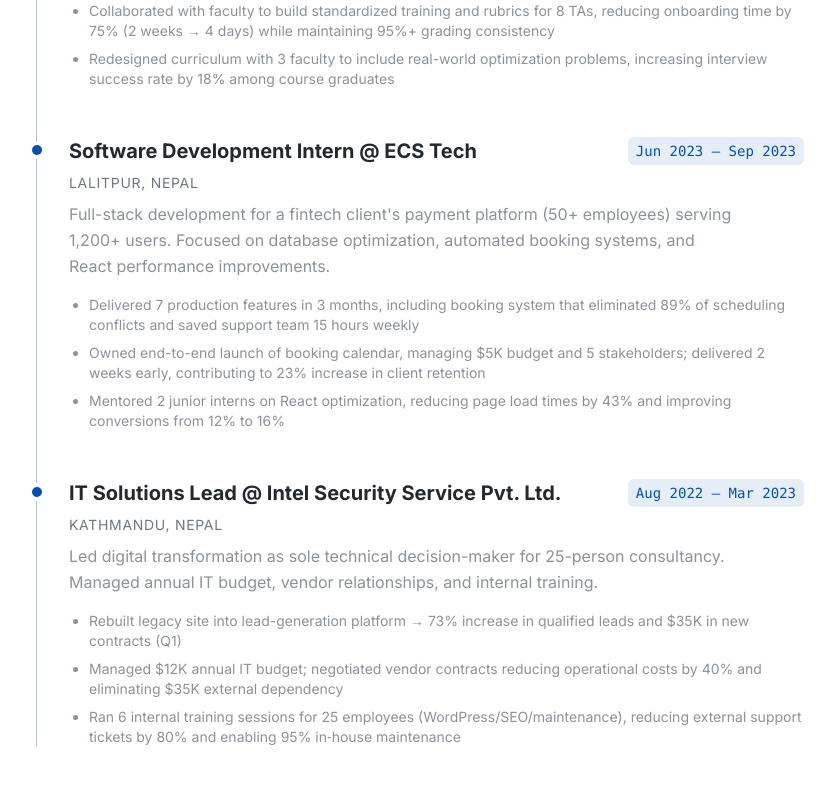
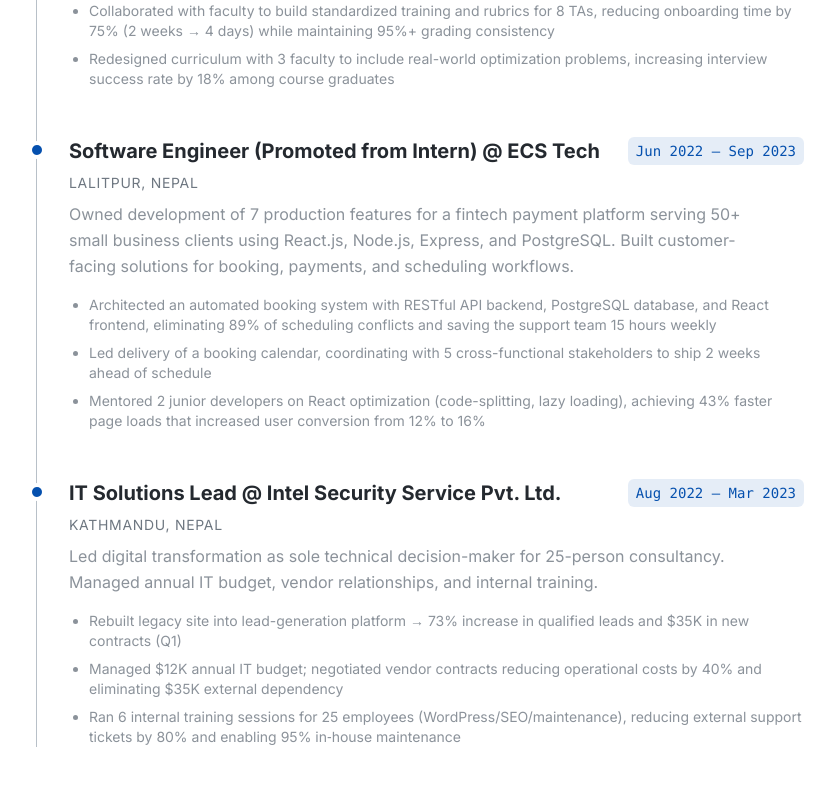
Before and after one commit to aabhiyann/portfolio-abhiyan, a React (Vite) app: page /about in a window 1280 px wide. Shown: the part 1520-2320 px from the top of the page, without its empty margins (220-1055 px from the left). Built offline with nearby package versions, Linux system fonts and the light colour scheme.

Commit message:
fix: update ECS Tech experience to reflect SWE promotion
Correct role from Intern to Software Engineer (Promoted from
Intern), fix dates from Jun 2023 to Jun 2022, and update
achievements to match 2026 resume

```diff
--- a/src/data/ResumeContext.ts
+++ b/src/data/ResumeContext.ts
@@ -12,12 +12,12 @@
 - **LinkedIn:** linkedin.com/in/abhiyansainju
 - **GitHub:** github.com/aabhiyann
 - **Location:** Washington, DC (Open to relocation)
-- **Availability:** Open for Full-Stack and AI/ML Engineer roles starting January 2026 (and Summer 2025 Internships).
+- **Availability:** Open for Full-Stack and AI/ML Engineer roles (MS in CS completed Dec 2025).
 
 ---
 
 ## 2. Professional Summary
-Abhiyan Sainju is a product-minded Full-Stack and AI Engineer currently pursuing his Master's in Computer Science at George Washington University (4.0 GPA). He specializes in bridging the gap between complex algorithms (RAG, ML) and real-world business value.
+Abhiyan Sainju is a product-minded Full-Stack and AI Engineer with a Master's in Computer Science from George Washington University (4.0 GPA, Dec 2025). He specializes in bridging the gap between complex algorithms (RAG, ML) and real-world business value.
 
 ---
 
@@ -38,9 +38,9 @@
 - Managed a team of 8 TAs and standardized grading rubrics.
 
 ### ECS Tech
-*Software Development Intern | Jun 2023 – Sep 2023*
-- Shipped 7 production features for a fintech platform using React and Node.js.
-- **Key Achievement:** Optimized application load times by 43% (code-splitting), directly boosting user conversion rates from 12% to 16%.
+*Software Engineer (Promoted from Intern, Sep 2022) | Jun 2022 – Sep 2023*
+- Owned development of 7 production features for a fintech payment platform serving 50+ small business clients using React.js, Node.js, Express, and PostgreSQL.
+- **Key Achievement:** Architected an automated booking system eliminating 89% of scheduling conflicts. Mentored 2 junior developers on React optimization, achieving 43% faster page loads and boosting user conversion from 12% to 16%.
 
 ### Intel Security Service Pvt. Ltd.
 *IT Solutions Lead | Aug 2022 – Mar 2023*
--- a/src/data/experience.ts
+++ b/src/data/experience.ts
@@ -33,25 +33,25 @@
     ],
   },
   {
-    id: "ecs-tech-intern",
-    role: "Software Development Intern",
+    id: "ecs-tech",
+    role: "Software Engineer (Promoted from Intern)",
     company: "ECS Tech",
-    dates: "Jun 2023 – Sep 2023",
+    dates: "Jun 2022 – Sep 2023",
     location: "Lalitpur, Nepal",
     description:
-      "Full-stack development for a fintech client's payment platform (50+ employees) serving 1,200+ users. Focused on database optimization, automated booking systems, and React performance improvements.",
+      "Owned development of 7 production features for a fintech payment platform serving 50+ small business clients using React.js, Node.js, Express, and PostgreSQL. Built customer-facing solutions for booking, payments, and scheduling workflows.",
     technologies: [
       "React.js",
       "Node.js",
+      "Express",
       "PostgreSQL",
       "JavaScript",
-      "Automation",
       "Agile/Scrum",
     ],
     achievements: [
-      "Delivered 7 production features in 3 months, including booking system that eliminated 89% of scheduling conflicts and saved support team 15 hours weekly",
-      "Owned end-to-end launch of booking calendar, managing $5K budget and 5 stakeholders; delivered 2 weeks early, contributing to 23% increase in client retention",
-      "Mentored 2 junior interns on React optimization, reducing page load times by 43% and improving conversions from 12% to 16%",
+      "Architected an automated booking system with RESTful API backend, PostgreSQL database, and React frontend, eliminating 89% of scheduling conflicts and saving the support team 15 hours weekly",
+      "Led delivery of a booking calendar, coordinating with 5 cross-functional stakeholders to ship 2 weeks ahead of schedule",
+      "Mentored 2 junior developers on React optimization (code-splitting, lazy loading), achieving 43% faster page loads that increased user conversion from 12% to 16%",
     ],
   },
   {
```
